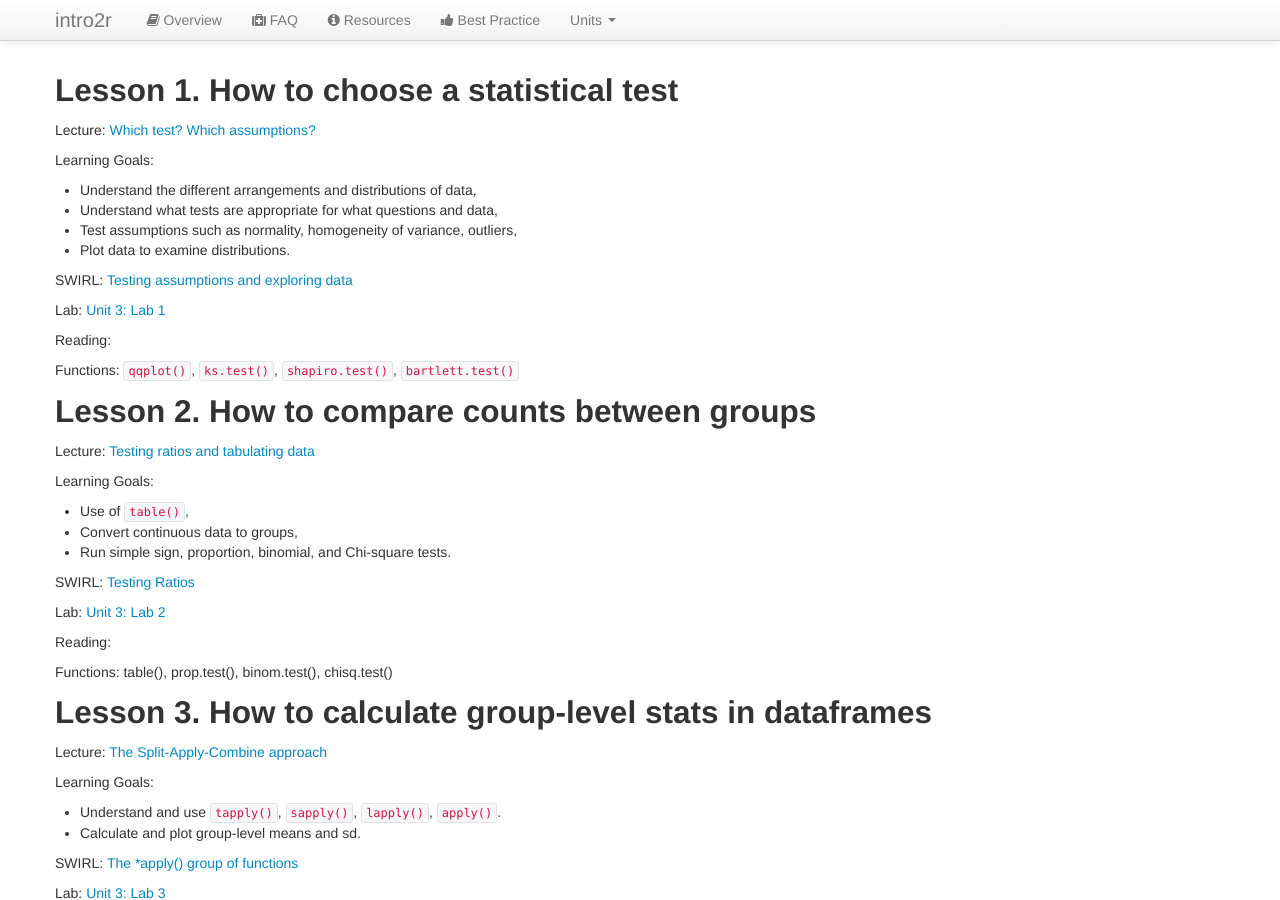
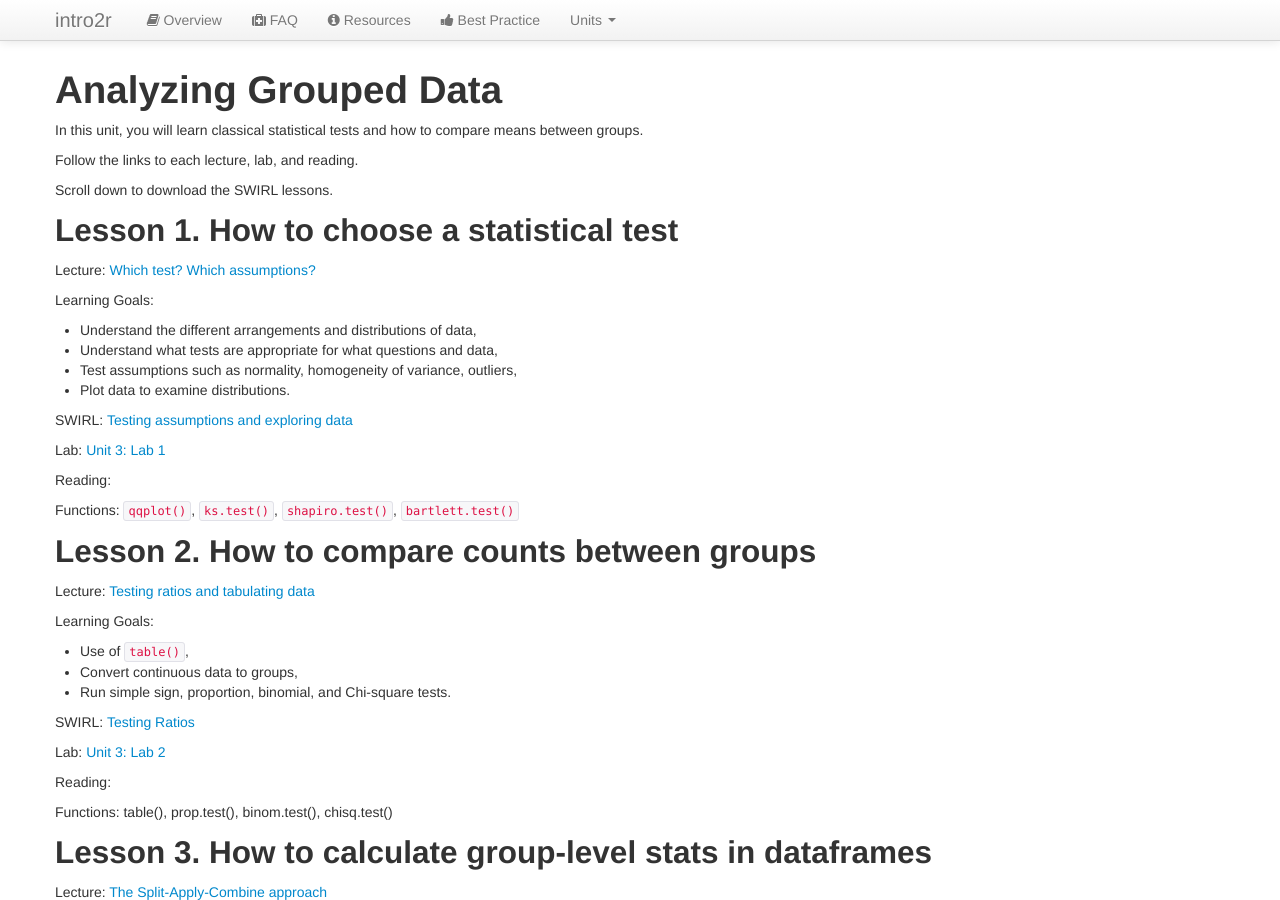
Before and after one commit to intro2r/intro2r, a Jekyll site: the page built from unit3/index.md, in a window 1280 px wide and 900 px high. Built offline with Jekyll 4.4.1, drawn with Linux system fonts in a browser that asks for light colours.

Commit message:
Update index.md

```diff
--- a/unit3/index.md
+++ b/unit3/index.md
@@ -2,6 +2,15 @@
 layout: default
 title: Analyzing Grouped Data
 ---
+
+# Analyzing Grouped Data
+
+In this unit, you will learn classical statistical tests and how to compare means between groups.
+
+Follow the links to each lecture, lab, and reading.
+
+Scroll down to download the SWIRL lessons.
+
 
 ## Lesson 1. How to choose a statistical test
 
```
